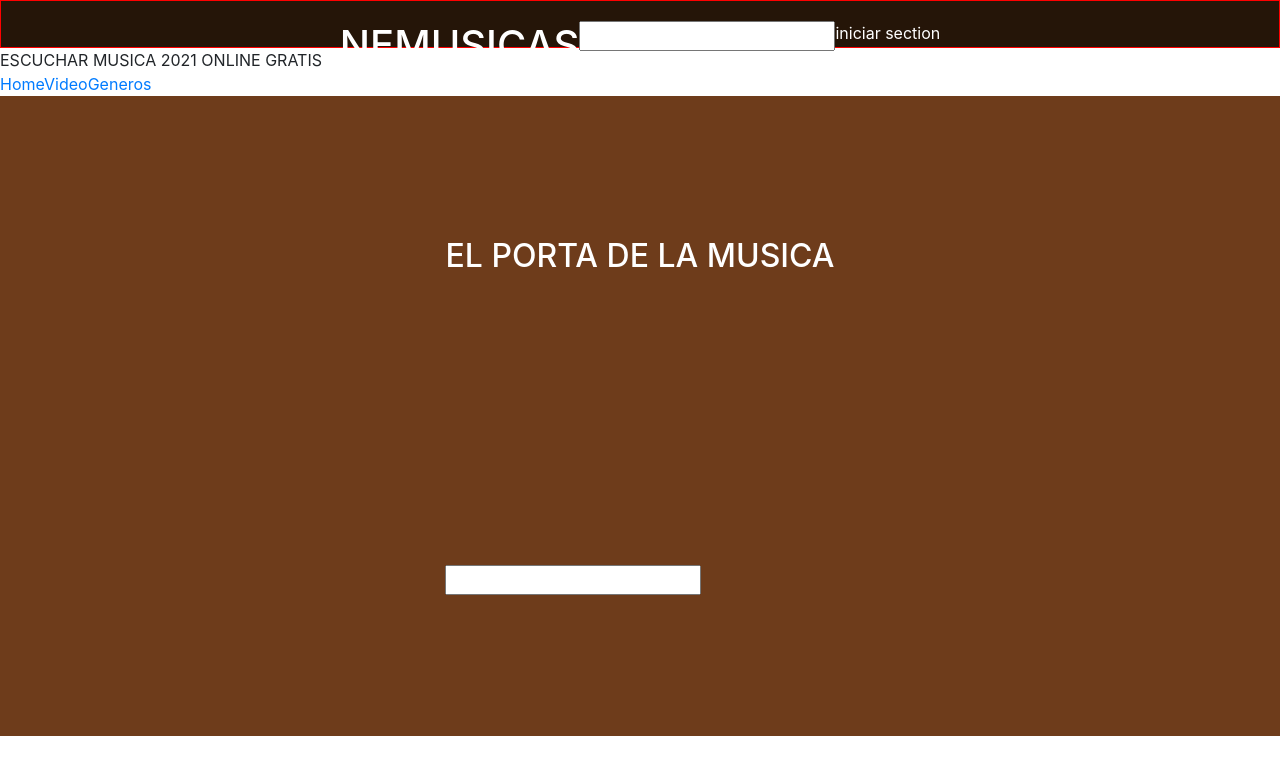
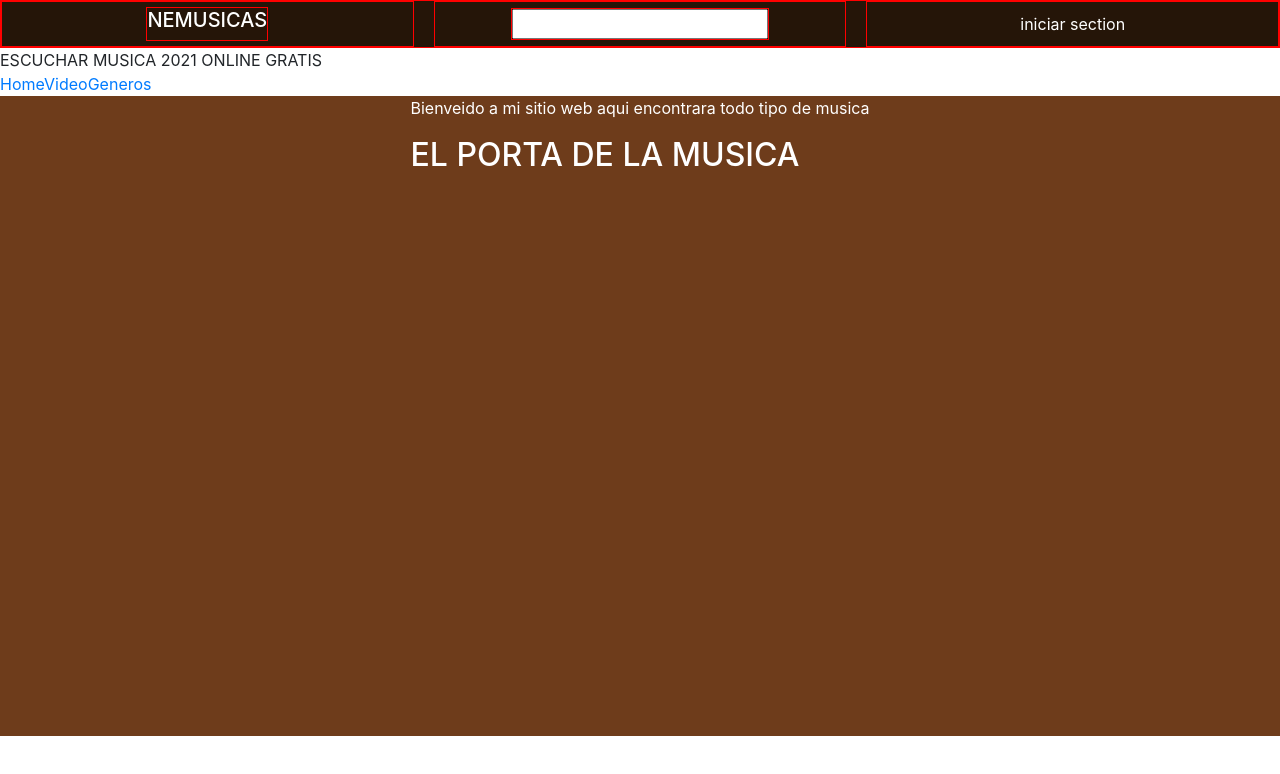
Before and after one commit to torco34/paginalinea, a React (Create React App) app: page / in a window 1280 px wide. Shown: the top 774 px of the page. Built offline with nearby package versions, Linux system fonts and the light colour scheme; a web font is replaced by a local one.

Commit message:
AGREGUE: grid en header

```diff
--- a/src/assets/estyle/components/Contenedor.css
+++ b/src/assets/estyle/components/Contenedor.css
@@ -4,5 +4,4 @@
 	display: grid;
 	color: #fff;
 	justify-content: center;
-	align-items: center;
 }
--- a/src/assets/estyle/components/Header.css
+++ b/src/assets/estyle/components/Header.css
@@ -2,10 +2,18 @@
 	background: #251508;
 	color: #fff;
 	height: 3em;
-	width: 100%;
-	padding: 20px;
+	/*padding: 20px;*/
+	grid-gap: 20px;
 	display: flex;
 	justify-content: center;
 	border: solid 1px red;
-	grid-template-columns: repeat(auto-fill, 100%);
+	grid-template-columns: repeat(3, 100%);
 }
+.header div {
+	width: 100%;
+	border: solid 1px red;
+	align-items: center;
+	display: grid;
+	justify-content: center;
+	/*grid-template-columns: repeat(auto-fill, 100%);*/
+}
--- a/src/components/Contenedor.jsx
+++ b/src/components/Contenedor.jsx
@@ -5,10 +5,12 @@ import Buscador from "./Buscador";
 function Contenedo() {
 	// const children = props.children;
 	return (
-		<div>
-			<div className="contenedor">
+		<div className="contenedor">
+			<div>
+				<p>
+					Bienveido a mi sitio web aqui encontrara todo tipo de musica
+				</p>
 				<h2>EL PORTA DE LA MUSICA</h2>
-				<Buscador />
 			</div>
 		</div>
 	);
--- a/src/components/Logo.jsx
+++ b/src/components/Logo.jsx
@@ -3,7 +3,7 @@ import React from "react";
 const Logo = () => {
 	return (
 		<div>
-			<h1>NEMUSICAS</h1>
+			<h5>NEMUSICAS</h5>
 		</div>
 	);
 };
```
